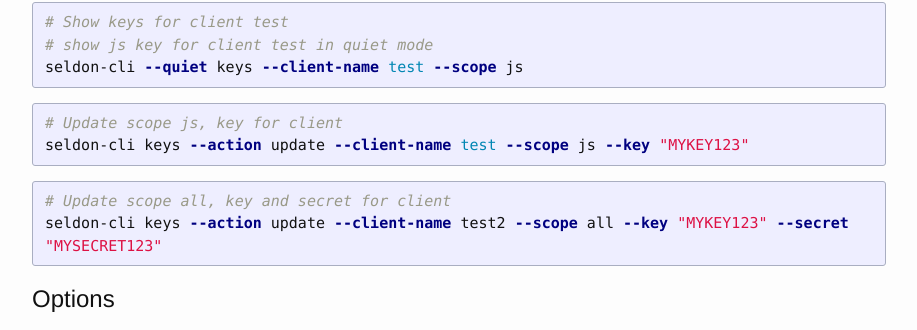
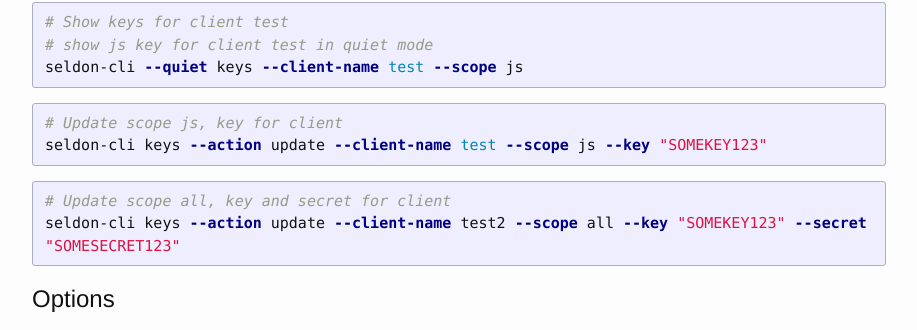
Before and after one commit to SeldonIO/seldonio.github.com, a Jekyll site: the page built from seldon-cli.md, in a window 1280 px wide and 900 px high, scrolled down 4588 px. Shown: the part 124-454 px from the top of the window, without its empty margins (181-1098 px from the left). Built offline with Jekyll 4.4.1, drawn with Linux system fonts in a browser that asks for light colours.

Commit message:
seldon-cli - keys update changes

```diff
--- a/seldon-cli.md
+++ b/seldon-cli.md
@@ -221,12 +221,12 @@ seldon-cli --quiet keys --client-name test --scope js
 
 {% highlight bash %}
 # Update scope js, key for client
-seldon-cli keys --action update --client-name test --scope js --key "MYKEY123"
+seldon-cli keys --action update --client-name test --scope js --key "SOMEKEY123"
 {% endhighlight %}
 
 {% highlight bash %}
 # Update scope all, key and secret for client
-seldon-cli keys --action update --client-name test2 --scope all --key "MYKEY123" --secret "MYSECRET123"
+seldon-cli keys --action update --client-name test2 --scope all --key "SOMEKEY123" --secret "SOMESECRET123"
 {% endhighlight %}
 
 ## Options
```
